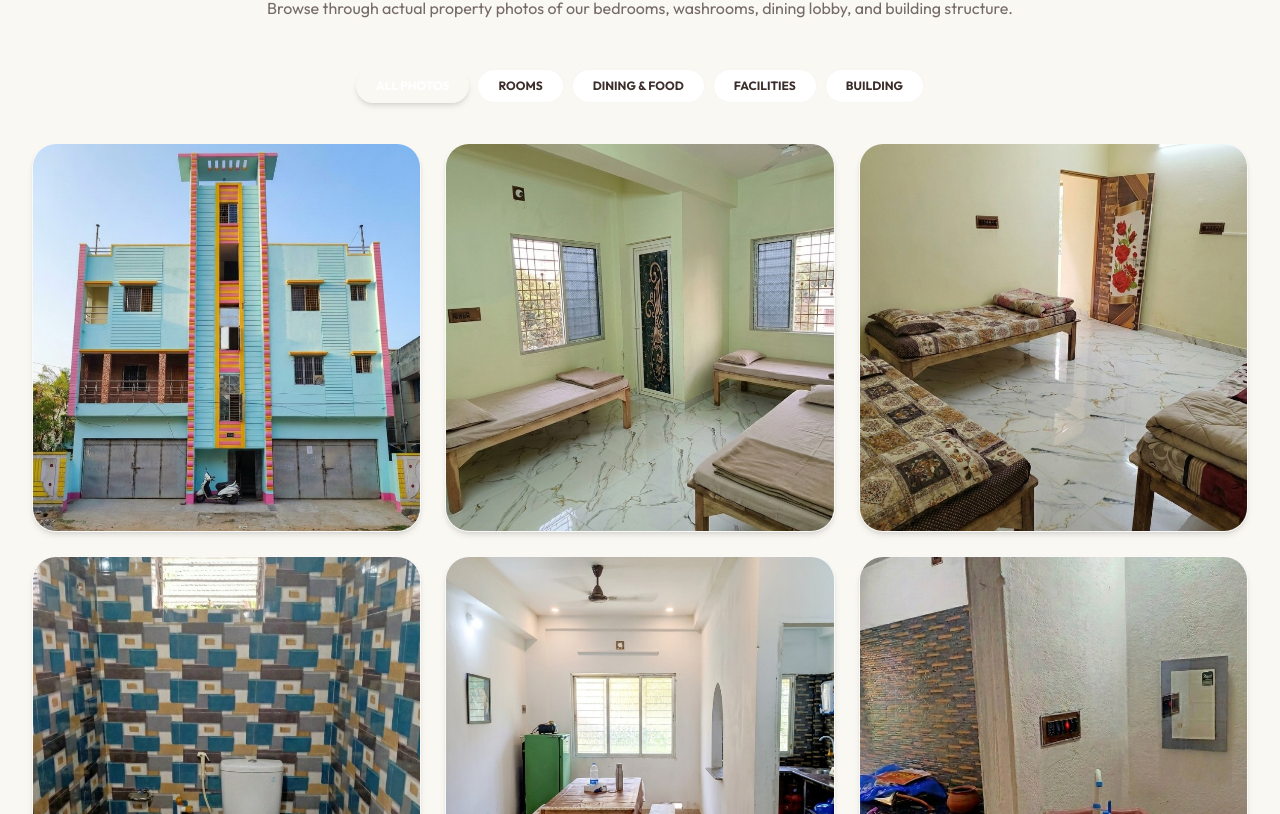
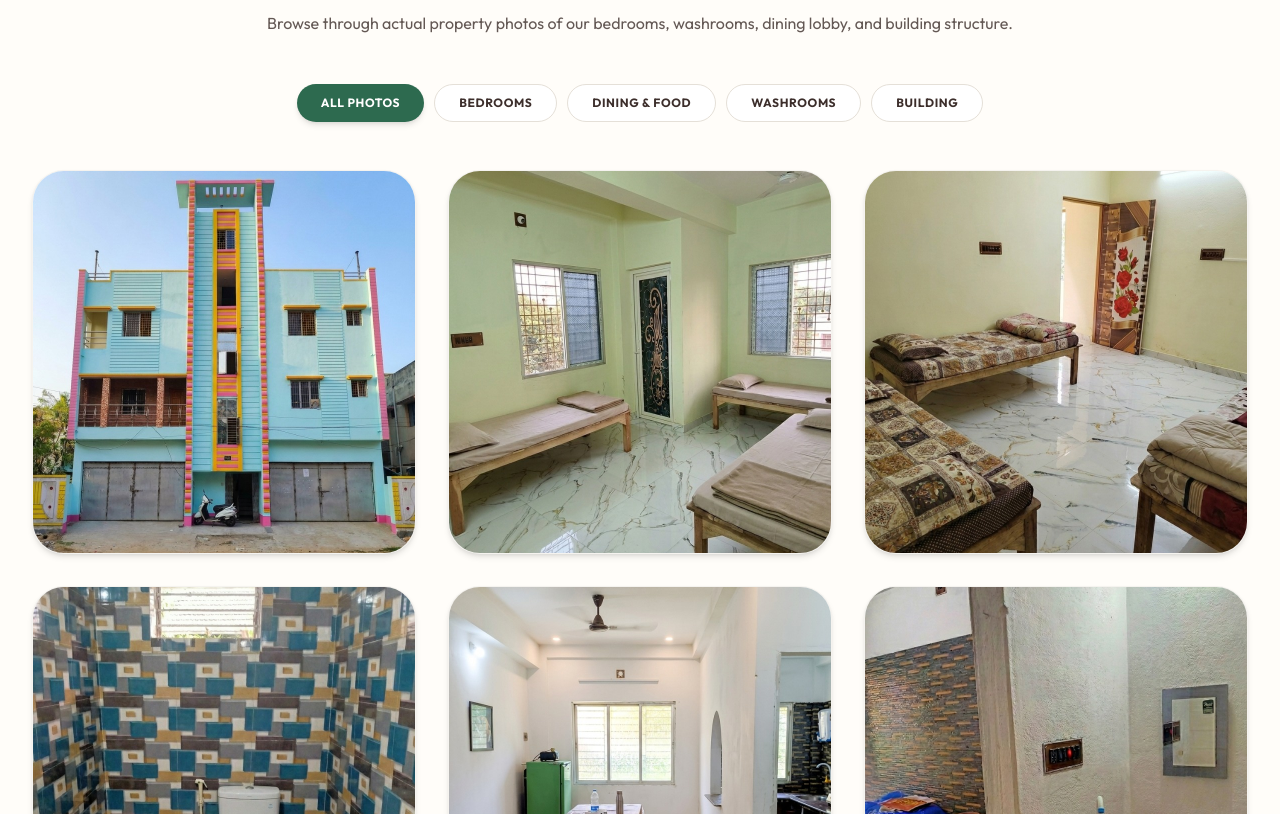
Before and after one commit to adeditsmsg-oss/kanak-mess, a Next.js app: page /kanak-mess/ in a window 1280 px wide. Shown: the part 4846-5660 px from the top of the page. Built offline with nearby package versions, Linux system fonts and the light colour scheme.

Commit message:
Upload src/components/Gallery.tsx to main (Next.js layout upgrade)

```diff
--- a/src/components/Gallery.tsx
+++ b/src/components/Gallery.tsx
@@ -1,41 +1,44 @@
+'use client';
+
 import React, { useState } from 'react';
+import Image from 'next/image';
 
 export default function Gallery() {
   const images = [
     {
       title: 'Hostel Building Exterior',
       desc: 'The daylight front view of the Kanak Mess property in Saratpally.',
-      url: 'images/building.jpg',
+      url: '/kanak-mess/images/building.jpg',
       category: 'building'
     },
     {
       title: 'Green Bed Room (Triple Sharing)',
-      desc: 'Clean marble floor, windows, and solid wooden beds.',
-      url: 'images/bedroom_green.jpg',
+      desc: 'Clean marble floor, large windows, and solid wooden beds.',
+      url: '/kanak-mess/images/bedroom_green.jpg',
       category: 'rooms'
     },
     {
       title: 'Yellow Bed Room (Double Sharing)',
       desc: 'Comfortable layout with study table setups and natural lighting.',
-      url: 'images/bedroom_yellow.jpg',
+      url: '/kanak-mess/images/bedroom_yellow.jpg',
       category: 'rooms'
     },
     {
       title: 'Hygienic Modern Washroom',
       desc: 'Spacious tiled bathroom with high cleanliness standards.',
-      url: 'images/bathroom.jpg',
+      url: '/kanak-mess/images/bathroom.jpg',
       category: 'amenities'
     },
     {
       title: 'Dining Room & Kitchen Lobby',
-      desc: 'Our clean dining hall setup featuring wooden benches.',
-      url: 'images/dining.jpg',
+      desc: 'Our clean dining hall setup featuring solid wooden benches.',
+      url: '/kanak-mess/images/dining.jpg',
       category: 'food'
     },
     {
       title: 'Sanitized Basin Area',
       desc: 'Well-maintained hand-wash basin area near the dining lobby.',
-      url: 'images/lobby.jpg',
+      url: '/kanak-mess/images/lobby.jpg',
       category: 'amenities'
     }
   ];
@@ -45,53 +48,54 @@
   const filteredImages = filter === 'all' ? images : images.filter(img => img.category === filter);
 
   return (
-    <section id="gallery" className="py-20 bg-warmOffWhite border-t border-greyBorder/20">
-      <div className="max-w-7xl mx-auto px-4 sm:px-6 lg:px-8">
+    <section id="gallery" className="py-24 bg-creamCard relative overflow-hidden">
+      <div className="max-w-7xl mx-auto px-6 sm:px-8">
 
         {/* Title */}
         <div className="text-center max-w-3xl mx-auto mb-12">
-          <span className="text-sm font-bold uppercase tracking-widest text-goldBrand font-bengali">ছবি গ্যালারি (Gallery)</span>
-          <h2 className="text-3xl sm:text-4xl font-bold mt-2">Explore Kanak Mess Property</h2>
-          <p className="text-charcoalText/70 mt-4 leading-relaxed">
+          <span className="text-sm font-bold uppercase tracking-widest text-accentRose font-bengali">ছবি গ্যালারি (Gallery)</span>
+          <h2 className="text-3xl sm:text-4xl font-extrabold text-primaryGreen mt-2 font-serif">Explore Kanak Mess Property</h2>
+          <p className="text-charcoalText/80 mt-4 leading-relaxed text-sm sm:text-base">
             Browse through actual property photos of our bedrooms, washrooms, dining lobby, and building structure.
           </p>
         </div>
 
         {/* Filter Buttons */}
-        <div className="flex flex-wrap justify-center gap-2 mb-10">
+        <div className="flex flex-wrap justify-center gap-2.5 mb-12">
           {['all', 'rooms', 'food', 'amenities', 'building'].map((cat) => (
             <button
               key={cat}
               onClick={() => setFilter(cat)}
-              className={`px-5 py-2 rounded-full text-xs font-bold uppercase transition-all duration-300 ${
+              className={`px-6 py-2.5 rounded-full text-xs font-bold uppercase tracking-wider transition-all duration-300 ${
                 filter === cat
-                  ? 'bg-terracotta text-white shadow-md'
-                  : 'bg-white text-charcoalText hover:bg-white/80 border border-greyBorder/30'
+                  ? 'bg-primaryGreen text-whitePure shadow-md'
+                  : 'bg-whitePure text-charcoalText hover:bg-creamBg border border-greyBorder'
               }`}
             >
-              {cat === 'all' ? 'All Photos' : cat === 'rooms' ? 'Rooms' : cat === 'food' ? 'Dining & Food' : cat === 'amenities' ? 'Facilities' : 'Building'}
+              {cat === 'all' ? 'All Photos' : cat === 'rooms' ? 'Bedrooms' : cat === 'food' ? 'Dining & Food' : cat === 'amenities' ? 'Washrooms' : 'Building'}
             </button>
           ))}
         </div>
 
         {/* Grid Layout */}
-        <div className="grid grid-cols-1 sm:grid-cols-2 lg:grid-cols-3 gap-6">
+        <div className="grid grid-cols-1 sm:grid-cols-2 lg:grid-cols-3 gap-8">
           {filteredImages.map((img, index) => (
             <div
               key={index}
-              className="relative group rounded-3xl overflow-hidden shadow-md bg-white border border-greyBorder/20 aspect-video sm:aspect-square transform hover:scale-[1.02] transition-all duration-500"
+              className="relative group rounded-[2rem] overflow-hidden shadow-md bg-whitePure border border-greyBorder/40 aspect-video sm:aspect-square transform hover:scale-[1.02] transition-all duration-500"
             >
-              <img
-                src={`${import.meta.env.BASE_URL}${img.url}`}
+              <Image
+                src={img.url}
                 alt={img.title}
-                className="w-full h-full object-cover group-hover:scale-110 transition-transform duration-700"
+                fill
+                className="object-cover group-hover:scale-110 transition-transform duration-700"
               />
-              <div className="absolute inset-0 bg-gradient-to-t from-charcoalText/90 via-charcoalText/40 to-transparent opacity-0 group-hover:opacity-100 transition-opacity duration-300 flex flex-col justify-end p-6 text-white text-left">
-                <span className="text-xs uppercase tracking-wider text-goldBrand font-bold mb-1">
-                  {img.category === 'rooms' ? 'Rooms & Beds' : img.category === 'food' ? 'Dining & Food' : 'General Amenities'}
+              <div className="absolute inset-0 bg-gradient-to-t from-primaryGreen/95 via-primaryGreen/40 to-transparent opacity-0 group-hover:opacity-100 transition-opacity duration-300 flex flex-col justify-end p-6 text-whitePure text-left">
+                <span className="text-[10px] uppercase tracking-widest text-goldBrand font-extrabold mb-1">
+                  {img.category === 'rooms' ? 'Rooms & Comfort' : img.category === 'food' ? 'Dining & Food' : 'General Campus'}
                 </span>
-                <h4 className="text-lg font-bold">{img.title}</h4>
-                <p className="text-xs text-white/80 mt-1">{img.desc}</p>
+                <h4 className="text-base sm:text-lg font-bold font-serif">{img.title}</h4>
+                <p className="text-xs text-whitePure/80 mt-1 leading-relaxed">{img.desc}</p>
               </div>
             </div>
           ))}
```
